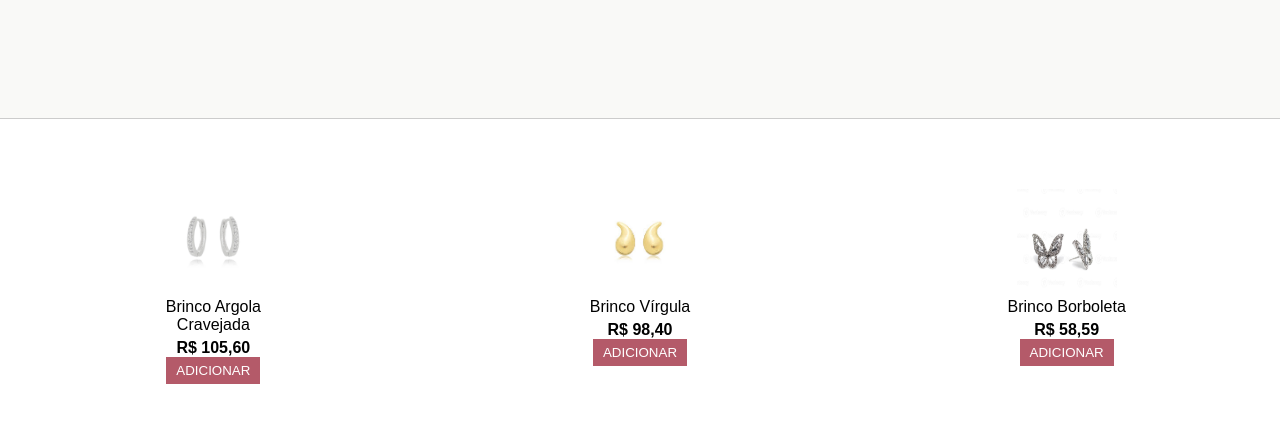
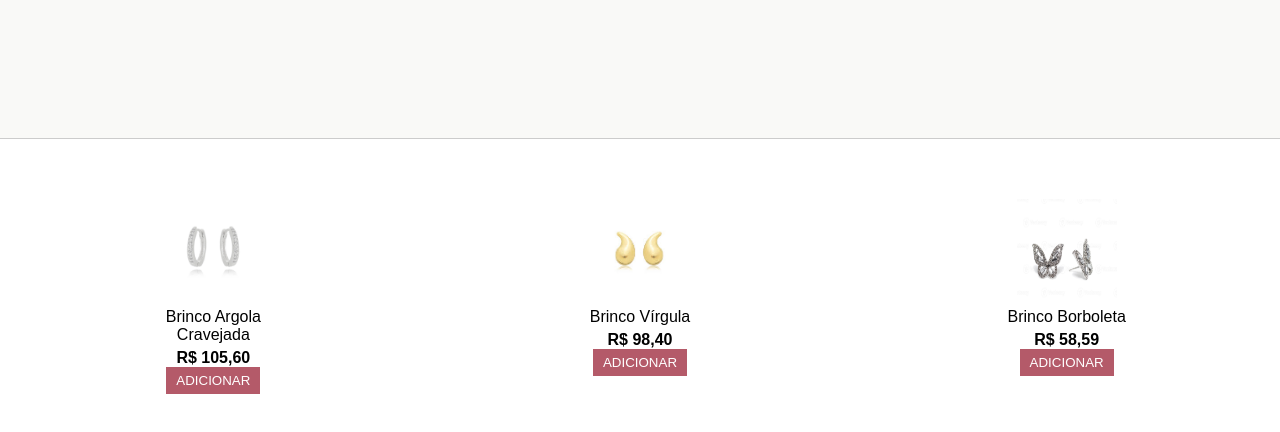
Before and after one commit to Taina1509/Taina1509.github.io, a plain HTML site: page brinco.html in a window 1280 px wide. Shown: the part 346-778 px from the top of the page. Drawn offline with Linux system fonts and the light colour scheme.

Commit message:
Update brinco.html

```diff
--- a/brinco.html
+++ b/brinco.html
@@ -65,7 +65,7 @@
     border-top: 1px solid #ccc;
     display: flex;
     justify-content: space-around;
-    padding: 70px 0;
+    padding: 60px 0;
 
 
   ">
```
